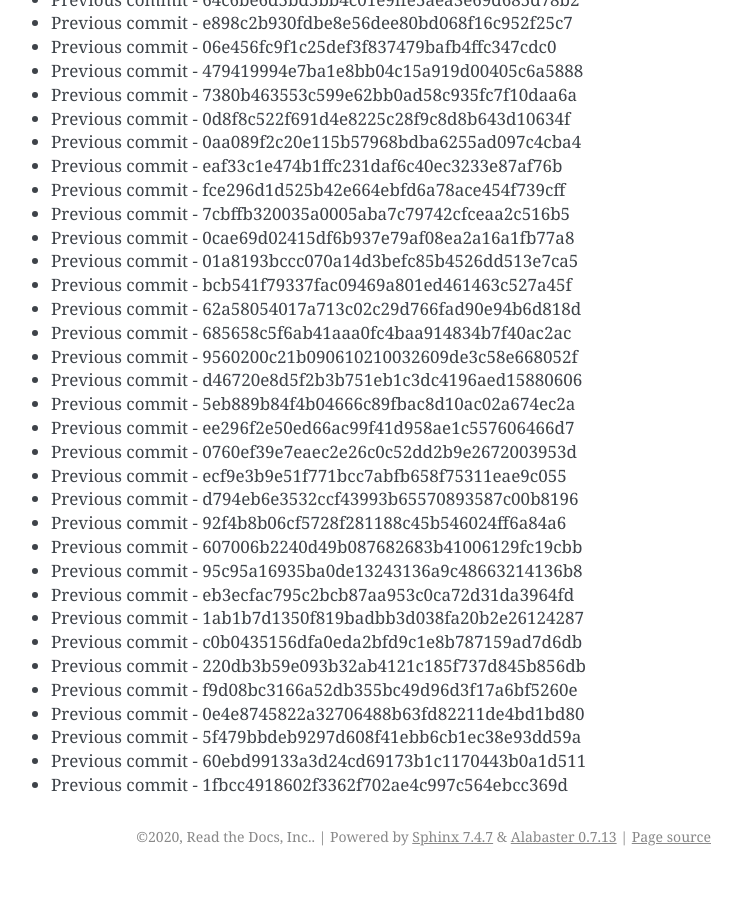
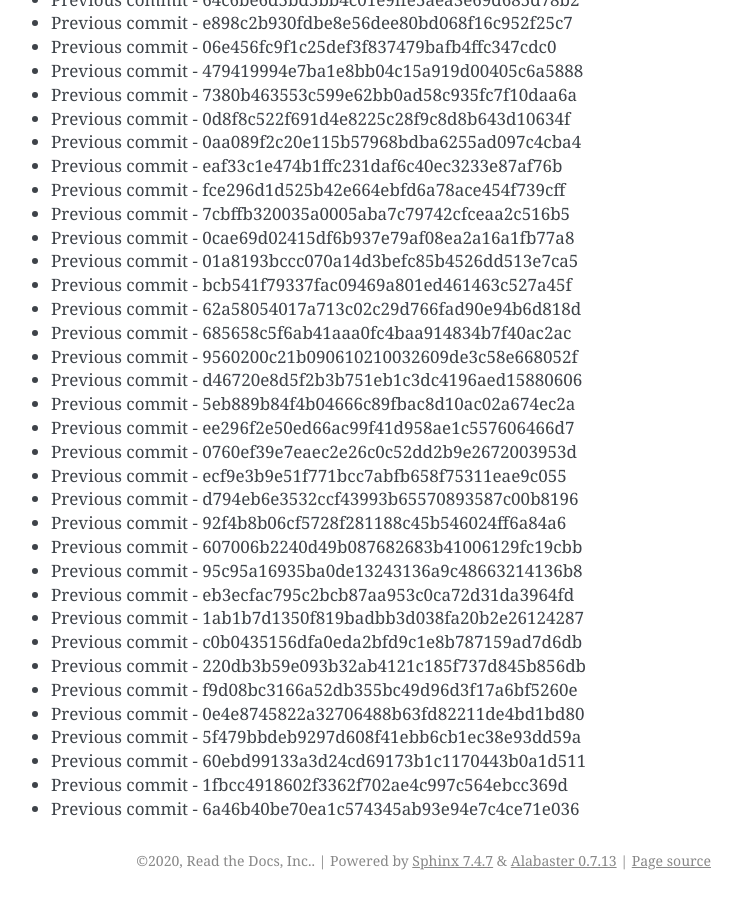
Before and after one commit to readthedocs/rtd-git-stresstest, a Sphinx documentation site: the page built from docs/updates.rst, in a window 1280 px wide and 900 px high, scrolled down 14934 px. Shown: the whole window, without its empty margins (399-1141 px from the left). Built offline with Sphinx 7.4.7, drawn with Linux system fonts in a browser that asks for light colours; before the commit the page ends 15810 px from its top, so only the background shows below that.

Commit message:
Generating commit from previous: 6a46b40be70ea1c574345ab93e94e7c4ce71e036

```diff
--- a/docs/updates.rst
+++ b/docs/updates.rst
@@ -659,3 +659,4 @@ It can be tested for any performance characteristics.
 * Previous commit - 5f479bbdeb9297d608f41ebb6cb1ec38e93dd59a
 * Previous commit - 60ebd99133a3d24cd69173b1c1170443b0a1d511
 * Previous commit - 1fbcc4918602f3362f702ae4c997c564ebcc369d
+* Previous commit - 6a46b40be70ea1c574345ab93e94e7c4ce71e036
```
